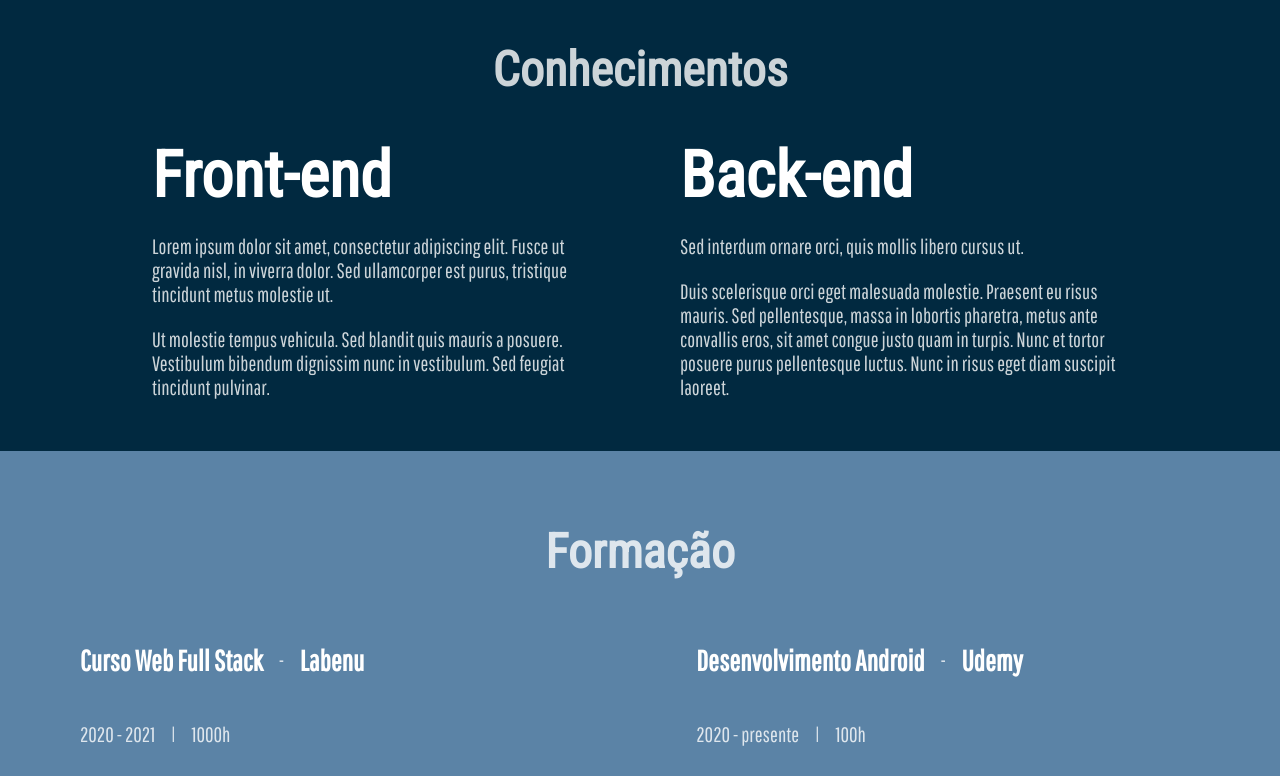
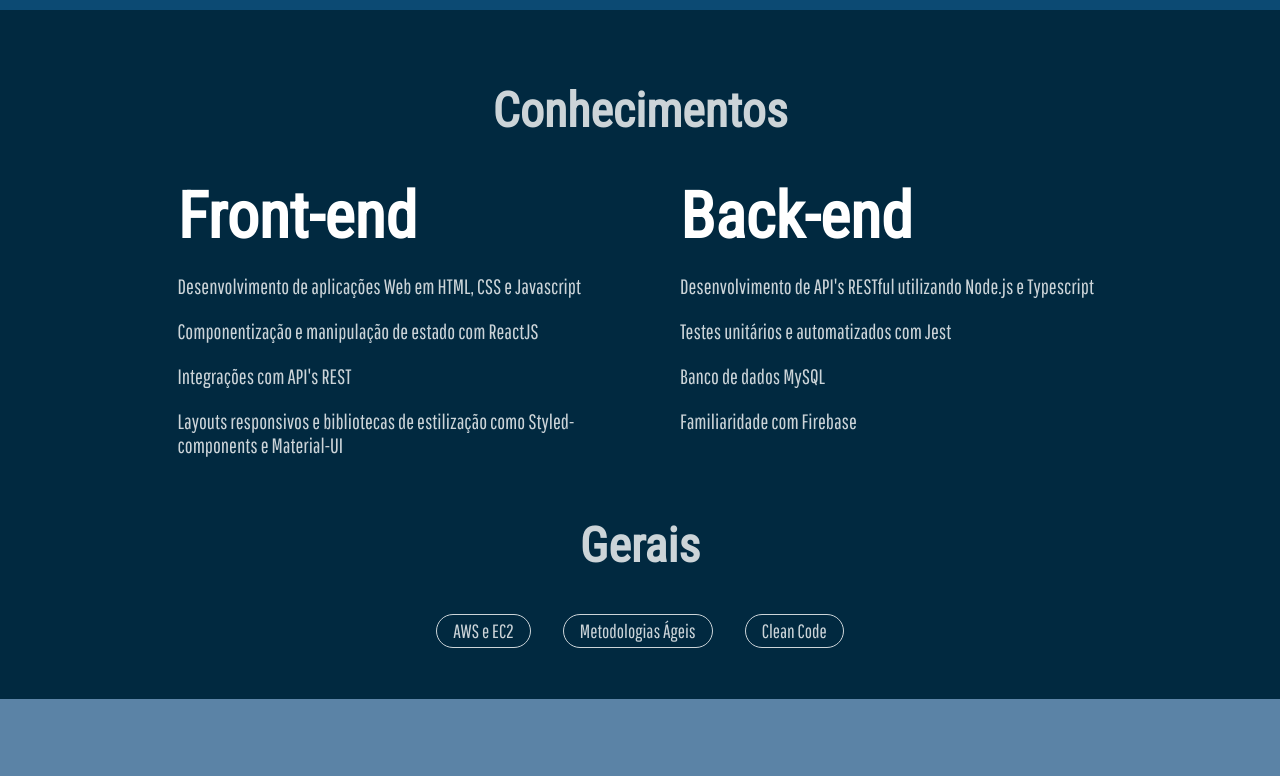
Before and after one commit to nyhvignoli/nyhvignoli.github.io, a React (Create React App) app: page / in a window 1280 px wide. Shown: the part 700-1476 px from the top of the page. Built offline with nearby package versions, Linux system fonts and the light colour scheme; a web font is replaced by a local one.

Commit message:
Knowledges content done

```diff
--- a/src/components/AboutMe/styles.js
+++ b/src/components/AboutMe/styles.js
@@ -40,8 +40,8 @@ export const StackList = styled.ul`
 export const ListItem = styled.li`
     opacity: 0.8;
     border: 1px solid #FFF;
-    padding: 0.5rem;
-    border-radius: 5px;
+    padding: 0.3rem 1rem ;
+    border-radius: 2rem;
 `;
 
 export const ImageSection = styled.div`
--- a/src/components/Knowledges/Knowledges.js
+++ b/src/components/Knowledges/Knowledges.js
@@ -1,11 +1,29 @@
 import React from "react";
 import { Subtitle } from "../../global/styles";
+import { ListItem, StackList } from "../AboutMe/styles";
 import KnowledgesContent from "./KnowledgesContent/KnowledgesContent";
 import { Wrapper, Content } from "./styles";
 
 const Knowledges = () => {
-    const frontEndKnowledges = ["Lorem ipsum dolor sit amet, consectetur adipiscing elit. Fusce ut gravida nisl, in viverra dolor. Sed ullamcorper est purus, tristique tincidunt metus molestie ut.", "Ut molestie tempus vehicula. Sed blandit quis mauris a posuere. Vestibulum bibendum dignissim nunc in vestibulum. Sed feugiat tincidunt pulvinar. "];
-    const backEndKnowledges = ["Sed interdum ornare orci, quis mollis libero cursus ut.", "Duis scelerisque orci eget malesuada molestie. Praesent eu risus mauris. Sed pellentesque, massa in lobortis pharetra, metus ante convallis eros, sit amet congue justo quam in turpis. Nunc et tortor posuere purus pellentesque luctus. Nunc in risus eget diam suscipit laoreet."];
+    const frontEndKnowledges = [
+        "Desenvolvimento de aplicações Web em HTML, CSS e Javascript",
+        "Componentização e manipulação de estado com ReactJS",
+        "Integrações com API's REST",
+        "Layouts responsivos e bibliotecas de estilização como Styled-components e Material-UI"
+    ];
+
+    const backEndKnowledges = [
+        "Desenvolvimento de API's RESTful utilizando Node.js e Typescript",
+        "Testes unitários e automatizados com Jest",
+        "Banco de dados MySQL",
+        "Familiaridade com Firebase"
+    ];
+
+    const generalKnowledges = [
+        "AWS e EC2",
+        "Metodologias Ágeis",
+        "Clean Code",
+    ];
 
     return (
         <Wrapper>
@@ -20,6 +38,17 @@ const Knowledges = () => {
                     knowledges={backEndKnowledges}
                 />
             </Content>
+            <div>
+                <Subtitle>Gerais</Subtitle>
+                <StackList>
+                    {generalKnowledges.map((item, index) => {
+                        return (
+                            <ListItem key={index}>{item}</ListItem>
+                        )
+                    })}
+                </StackList>
+            </div>
+
         </Wrapper>
     );
 }
--- a/src/components/Knowledges/KnowledgesContent/KnowledgesContent.js
+++ b/src/components/Knowledges/KnowledgesContent/KnowledgesContent.js
@@ -4,7 +4,7 @@ import { Title } from "../../../global/styles";
 
 const KnowledgesContent = (props) => {
     return (
-        <Wrapper>
+        <Wrapper full={props.full}>
             <Title>{props.title}</Title>
             {props.knowledges.map((item, index) => {
                 return (<p key={index}>{item}</p>)
--- a/src/components/Knowledges/KnowledgesContent/styles.js
+++ b/src/components/Knowledges/KnowledgesContent/styles.js
@@ -1,7 +1,7 @@
 import styled from "styled-components";
 
 export const Wrapper = styled.div`
-    width: 40%;
+    width: ${props => props.full ? "100%" : "40%"};
 
     p {
         opacity: 0.8;
--- a/src/global/styles.js
+++ b/src/global/styles.js
@@ -17,6 +17,7 @@ export const Subtitle = styled.h2`
     font-size: 3rem;
     opacity: 0.8;
     font-family: 'Roboto Condensed', sans-serif;
+    text-align: center;
     /* font-family: 'Syne Mono', monospace; */
     /* font-family: 'Ubuntu Condensed', sans-serif;  */
     /* font-family: 'Pathway Gothic One', sans-serif; */
```
